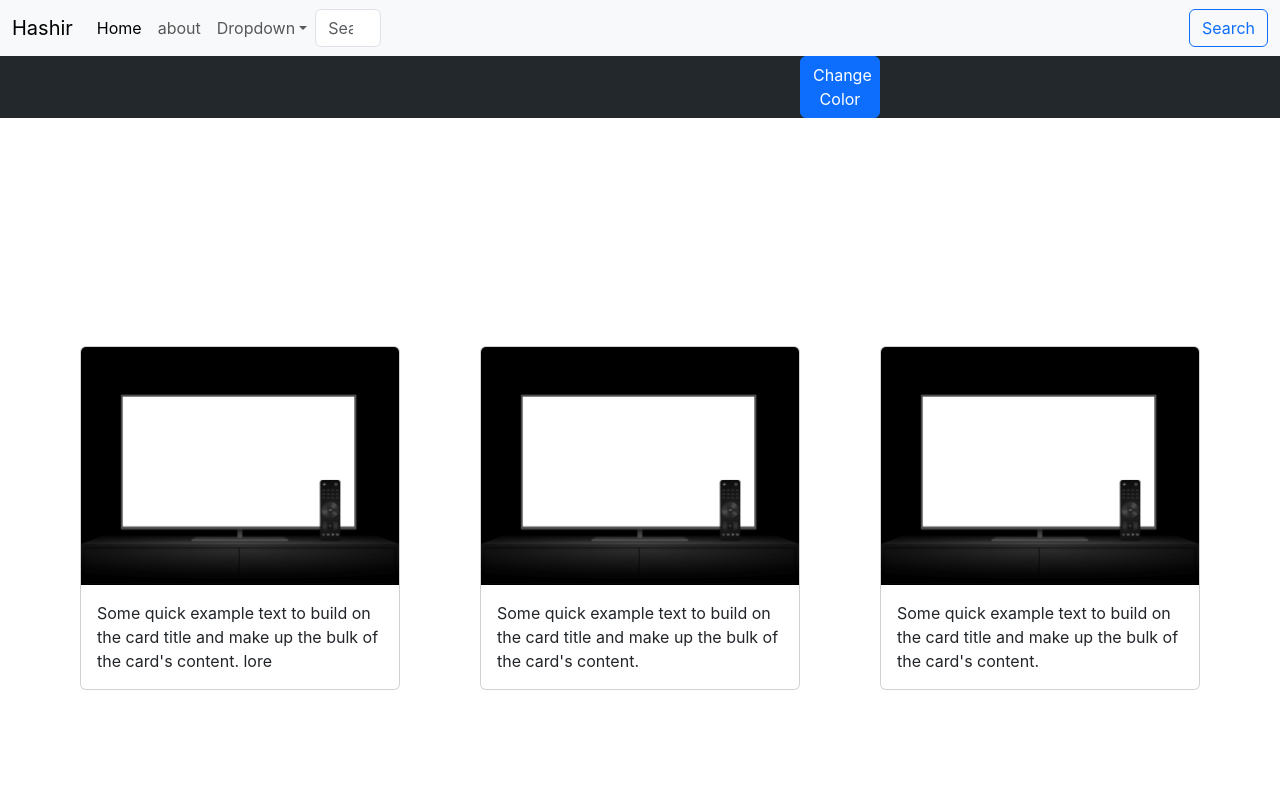
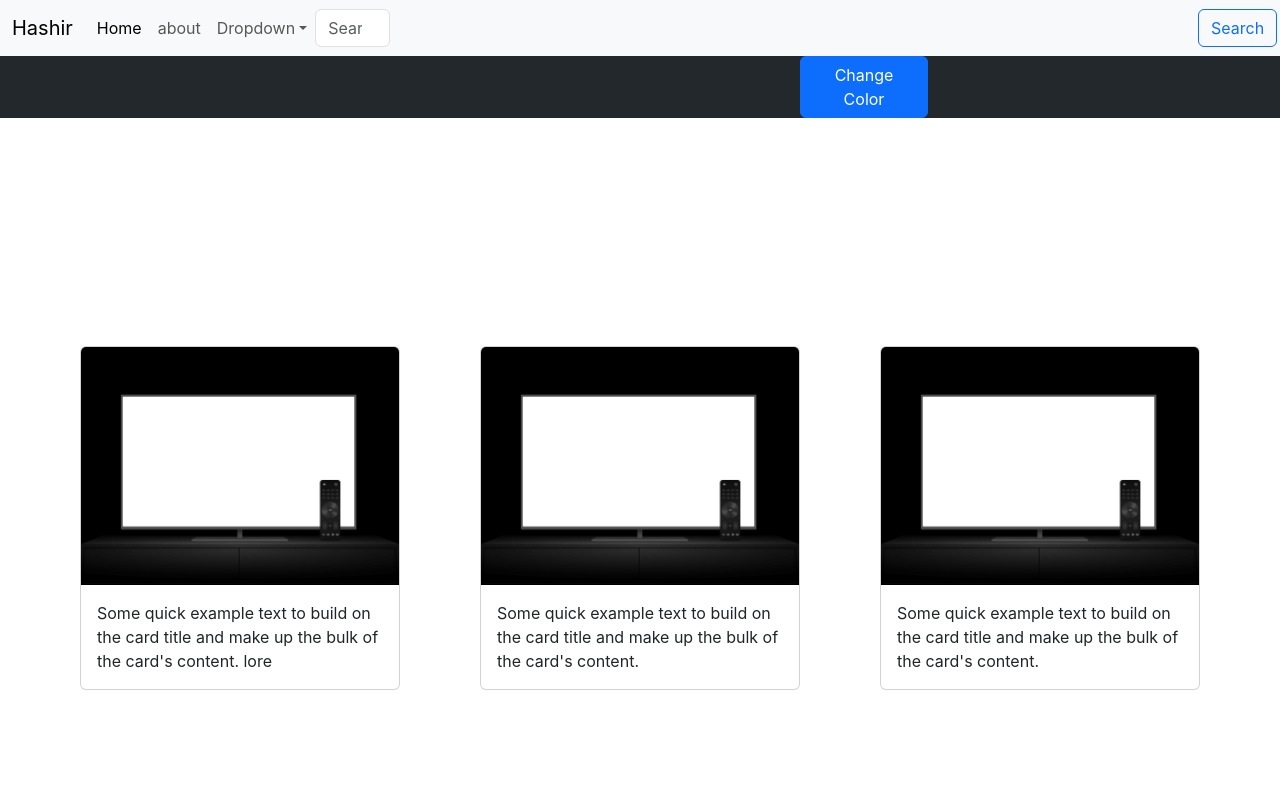
Before and after one commit to HashirA32/textutsls, a React (Create React App) app: page / in a window 1280 px wide. Shown: the top 800 px of the page. Built offline with nearby package versions, Linux system fonts and the light colour scheme.

Commit message:
Change color

```diff
--- a/src/App.css
+++ b/src/App.css
@@ -20,6 +20,6 @@
 
 .btn {
   height: auto;
-  width: 5rem;
+  width: 8rem;
 margin-left: 100dvh;
 }
```
